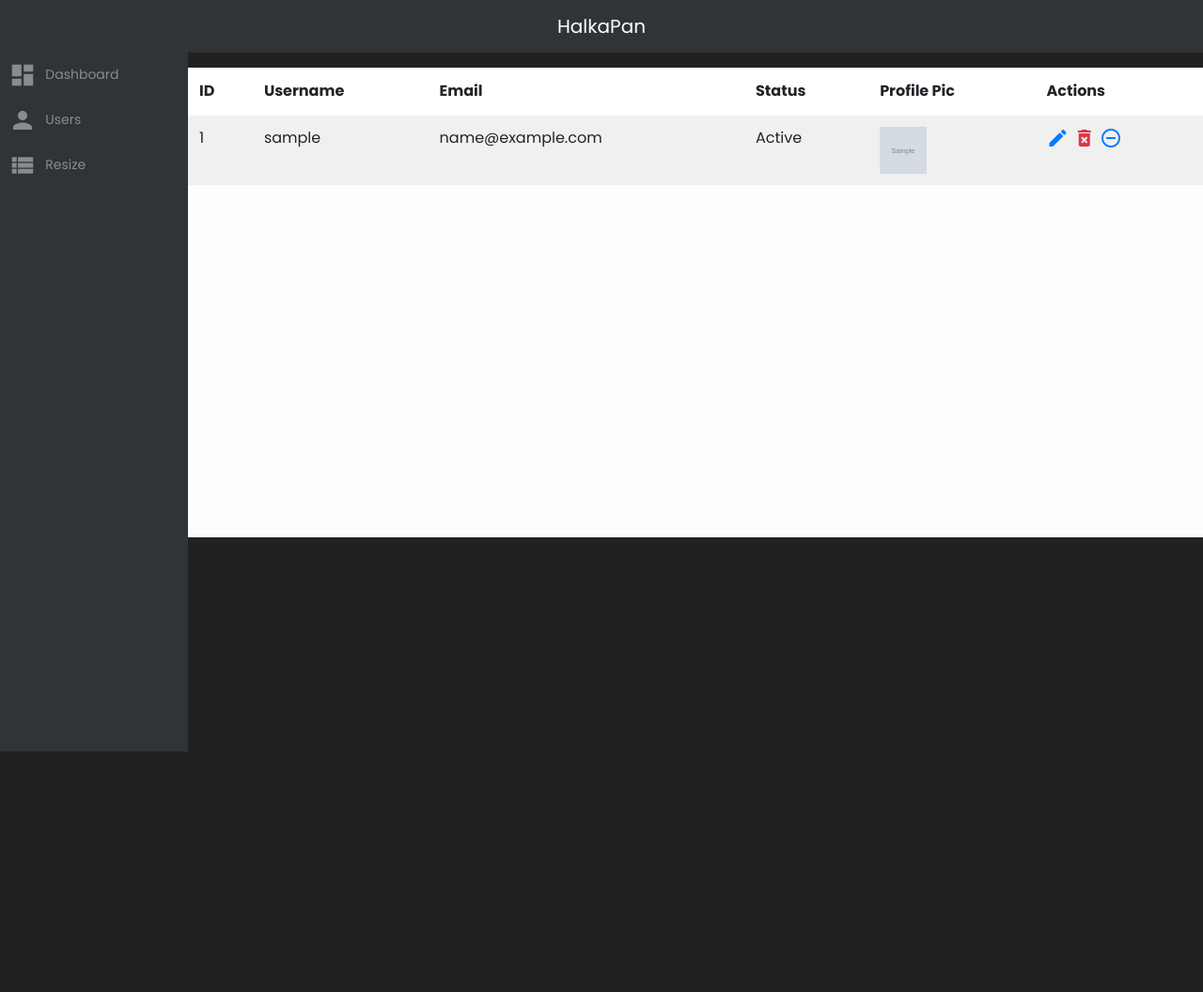
After one commit to rijalanupraj/halkapan, a Django app: page /myadmin/users/ in a window 1280 px wide. The commit adds this page. Shown: the whole page at 94% size. Run offline with Django 3.2, Linux system fonts and the light colour scheme; tables that the repository leaves empty hold one stand-in row (values such as "Sample post"); grey boxes marked "Sample" are stand-in pictures; some libraries are stand-ins or nearby versions.

Commit message:
Admin panel added
Still there are many errors

```diff
--- /dev/null
+++ b/myadmin/static/myadmin/css/admin-table.css
@@ -0,0 +1,5 @@
+th {
+    position: sticky;
+    top: 0;
+    background-color: white;
+}
--- /dev/null
+++ b/myadmin/static/myadmin/css/main-style.css
@@ -0,0 +1,128 @@
+@import url("https://fonts.googleapis.com/css?family=Poppins:400,600,700");
+@import url("https://fonts.googleapis.com/css?family=Courgette");
+.bg-mattBlackLight {
+  background-color: #303337;
+}
+
+.text-mattBlackLight {
+  color: #303337;
+}
+
+.bg-mattBlackDark, body, .nav-link:hover, .nav-link.active {
+  background-color: #212121;
+}
+
+.text-mattBlackDark {
+  color: #212121;
+}
+
+.bg-mattGray {
+  background-color: #878d8d;
+}
+
+.text-mattGray, body, .nav-link .icon, .nav-link .text {
+  color: #878d8d;
+}
+
+.bg-mattRed {
+  background-color: #ec6271;
+}
+
+.text-mattRed, .nav-link:hover .icon,
+.nav-link:hover .text, .nav-link.active .icon,
+.nav-link.active .text {
+  color: #ec6271;
+}
+
+* {
+  font-family: 'Poppins', sans-serif;
+}
+
+body {
+  height: 1000px;
+}
+
+.wrapper {
+  margin-top: 3.5rem;
+}
+
+.wrapper .sideMenu {
+  position: fixed;
+  top: 0;
+  bottom: 0;
+  margin: 3.5rem auto auto;
+  left: 0;
+  width: 12.5rem;
+  -webkit-transition: all ease 0.25s;
+  transition: all ease 0.25s;
+  -webkit-transform: translateX(-100%);
+          transform: translateX(-100%);
+  z-index: 2000;
+}
+
+.wrapper .content {
+  width: 100%;
+  margin-left: 0rem;
+  -webkit-transition: all ease 0.25s;
+  transition: all ease 0.25s;
+}
+
+.wrapper.active .sideMenu {
+  -webkit-transform: translateX(0);
+          transform: translateX(0);
+}
+
+.nav-link {
+  -webkit-box-align: center;
+      -ms-flex-align: center;
+          align-items: center;
+  display: block;
+  white-space: nowrap;
+}
+
+.nav-link .icon {
+  margin-right: 0.25rem;
+  font-size: 1.875rem;
+  vertical-align: middle;
+  height: 2rem;
+  width: 2rem;
+  display: -webkit-inline-box;
+  display: -ms-inline-flexbox;
+  display: inline-flex;
+  -webkit-box-pack: center;
+      -ms-flex-pack: center;
+          justify-content: center;
+  -webkit-box-align: center;
+      -ms-flex-align: center;
+          align-items: center;
+}
+
+.nav-link .text {
+  font-size: 0.875rem;
+}
+
+@media (min-width: 992px) {
+  .wrapper .sideMenu {
+    -webkit-transform: translateX(0);
+            transform: translateX(0);
+  }
+  .wrapper .content {
+    margin-left: 12.5rem;
+  }
+  .wrapper.active .sideMenu {
+    width: 5rem;
+  }
+  .wrapper.active .sideMenu .nav-link {
+    text-align: center;
+  }
+  .wrapper.active .sideMenu .nav-link .icon {
+    margin-right: 0;
+  }
+  .wrapper.active .sideMenu .nav-link .text {
+    display: none;
+  }
+  .wrapper.active .content {
+    margin-left: 5rem;
+  }
+}
+/*# sourceMappingURL=style.css.map */
--- /dev/null
+++ b/myadmin/static/myadmin/js/main-script.js
@@ -0,0 +1,16 @@
+$(document).ready(function() {
+  $('.sideMenuToggler').on('click', function() {
+    $('.wrapper').toggleClass('active');
+  });
+
+  var adjustSidebar = function() {
+    $('.sidebar').slimScroll({
+      height: document.documentElement.clientHeight - $('.navbar').outerHeight()
+    });
+  };
+
+  adjustSidebar();
+  $(window).resize(function() {
+    adjustSidebar();
+  });
+});
--- /dev/null
+++ b/myadmin/templates/myadmin/admin-users-view.html
@@ -0,0 +1,72 @@
+{% extends 'myadmin/adminbase/admin-base.html' %}
+
+{% load static %}}
+{% block title %}
+Dashboard | HalkaPan
+{% endblock %}
+
+{% block additional_head %}
+<link rel="stylesheet" href="{% static 'myadmin/css/admin-table.css' %}">
+{% endblock %}
+
+<!-- Main Content -->
+{% block main_content %}
+<div class="content">
+    <main class="container my-3" <div class="container-fluid">
+        <div class="row">
+            <div class="card-body table-responsive table-striped table-light p-0" style="height: 500px;">
+                <table class="table table-head-fixed text-nowrap">
+                    <thead>
+                        <tr>
+                            <th>ID</th>
+                            <th>Username</th>
+                            <th>Email</th>
+                            <th>Status</th>
+                            <th>Profile Pic</th>
+                            <th>Actions</th>
+                        </tr>
+                    </thead>
+                    <tbody>
+                        {% for user_object in object_list %}
+                        <tr>
+                            <td>{{user_object.id}}</td>
+                            <td>{{user_object.username}}</td>
+                            <td>{{user_object.email}}</td>
+                            <td>{% if user_object.is_active %}Active{% else %}InActive{% endif %}</td>
+                            <td><img src="{{user_object.profile.image.url}}" width="50" height="50" alt=""></td>
+                            <td>
+                                <a href="">
+                                    <span class="material-icons text-primary">
+                                        edit
+                                    </span>
+                                </a>
+                                {% if not request.user == user_object %}
+                                <a href="{% url 'myadmin:delete-user' user_object.username %}"
+                                    onclick="return confirm('Are you sure want to update this user?')">
+                                    <span class="material-icons text-danger">
+                                        delete_forever
+                                    </span>
+                                </a>
+                                {% endif %}
+                                {% if not user_object.is_staff %}<a
+                                    href="{% url 'myadmin:make-staff' user_object.username %}"><span
+                                        class="material-icons">
+                                        person_add
+                                    </span></a>
+                                {% else %} <a href="{% url 'myadmin:make-normal-user' user_object.username %}"><span
+                                        class="material-icons">
+                                        remove_circle_outline
+                                    </span></a>{% endif %}
+                            </td>
+                        </tr>
+                        {% endfor %}
+                    </tbody>
+                </table>
+            </div>
+
+        </div>
+
+    </main>
+</div>
+
+{% endblock %}
--- a/myadmin/templates/myadmin/adminbase/admin-base.html
+++ b/myadmin/templates/myadmin/adminbase/admin-base.html
@@ -15,12 +15,13 @@
     </title>
 
     <!-- Including css -->
-    {% include 'base/base_css.html' %}
+    {% include 'myadmin/adminbase/admin-css-base.html' %}
 
     <!-- Content for Page Specific head -->
     {% block additional_head %}
 
     {% endblock %}
+    </div>
 
 </head>
 
@@ -28,16 +29,14 @@
 
     <!-- Sidebar Component -->
     {% include 'myadmin/components/admin-sidebar.html' %}
-    <!-- Top Head Bar - which will be stretch from left to right and will be fixed -->
-    <div class="container-fluid d-block top-head-bar"></div>
-    <main class="pt-5">
-        <!-- Main Content -->
-        {% block main_content %}
 
-        {% endblock %}
-    </main>
+    <!-- Main Content -->
+    {% block main_content %}
+
+    {% endblock %}
+
     <!-- Including javascript -->
-    {% include 'base/base_js.html' %}
+    {% include 'myadmin/adminbase/admin-js-base.html' %}
 
     <!-- Content for Page Specific Extra content like:javascript -->
     {% block additional_body %}
--- /dev/null
+++ b/myadmin/templates/myadmin/adminbase/admin-css-base.html
@@ -0,0 +1,14 @@
+{% load static %}
+<!-- Bootstrap CSS -->
+<link rel="stylesheet" href="https://cdn.jsdelivr.net/npm/bootstrap@4.6.0/dist/css/bootstrap.min.css"
+    integrity="sha384-B0vP5xmATw1+K9KRQjQERJvTumQW0nPEzvF6L/Z6nronJ3oUOFUFpCjEUQouq2+l" crossorigin="anonymous">
+
+<!-- Font Awesome -->
+<link rel="stylesheet" href="https://cdnjs.cloudflare.com/ajax/libs/font-awesome/5.14.0/css/all.min.css"
+    integrity="sha512-1PKOgIY59xJ8Co8+NE6FZ+LOAZKjy+KY8iq0G4B3CyeY6wYHN3yt9PW0XpSriVlkMXe40PTKnXrLnZ9+fkDaog=="
+    crossorigin="anonymous" />
+<link rel="stylesheet"
+    href="https://cdnjs.cloudflare.com/ajax/libs/material-design-icons/3.0.1/iconfont/material-icons.min.css"
+    integrity="sha256-x8PYmLKD83R9T/sYmJn1j3is/chhJdySyhet/JuHnfY=" crossorigin="anonymous" />
+<!-- Own Css -->
+<link rel="stylesheet" href="{% static 'myadmin/css/main-style.css' %}">
--- /dev/null
+++ b/myadmin/templates/myadmin/adminbase/admin-js-base.html
@@ -0,0 +1,13 @@
+{% load static %}
+<!-- jQuery first, then Popper.js, then Bootstrap JS -->
+<script src="https://code.jquery.com/jquery-3.6.0.js" integrity="sha256-H+K7U5CnXl1h5ywQfKtSj8PCmoN9aaq30gDh27Xc0jk="
+    crossorigin="anonymous"></script>
+<script src="https://cdn.jsdelivr.net/npm/popper.js@1.16.1/dist/umd/popper.min.js"
+    integrity="sha384-9/reFTGAW83EW2RDu2S0VKaIzap3H66lZH81PoYlFhbGU+6BZp6G7niu735Sk7lN"
+    crossorigin="anonymous"></script>
+<script src="https://cdn.jsdelivr.net/npm/bootstrap@4.6.0/dist/js/bootstrap.min.js"
+    integrity="sha384-+YQ4JLhjyBLPDQt//I+STsc9iw4uQqACwlvpslubQzn4u2UU2UFM80nGisd026JF"
+    crossorigin="anonymous"></script>
+
+<!-- Own Css -->
+<script src="{% static 'myadmin/js/main-script.js' %}"></script>
--- a/myadmin/templates/myadmin/components/admin-sidebar.html
+++ b/myadmin/templates/myadmin/components/admin-sidebar.html
@@ -1,40 +1,39 @@
-{% url 'accounts:login' as login_url %}
-{% url 'accounts:logout' as logout_url %}
-{% url 'accounts:register' as register_url %}
-{% url 'search:query' as search_query_url %}
-<aside class="sidebar">
-    <div class="toggle">
-        <a href="#" class="burger js-menu-toggle" data-toggle="collapse" data-target="#main-navbar">
-            <span></span>
-        </a>
-    </div>
-    <div class="side-inner">
+{% load static %}
+<nav class="navbar navbar-expand-lg navbar-dark bg-mattBlackLight fixed-top">
+    <button class="navbar-toggler sideMenuToggler" type="button">
+        <span class="navbar-toggler-icon"></span>
+    </button>
 
-        <div class="nav-menu">
-            <ul>
-
+    <a class="navbar-brand mx-auto" href="#">HalkaPan</a>
+</nav>
+<div class="wrapper d-flex">
+    <div class="sideMenu bg-mattBlackLight">
+        <div class="sidebar">
+            <ul class="navbar-nav">
+                <li class="nav-item">
+                    <a href="" class="nav-link px-2">
+                        <i class="material-icons icon">
+                            dashboard
+                        </i>
+                        <span class="text">Dashboard</span>
+                    </a>
                 </li>
-                <li><a href="#"><span class="fas fa-home mr-3"></span>Home</a></li>
-                <li><a href="#"><span class="fas fa-seedling mr-3"></span>Feed</a></li>
-                <li><a href="#"><span class="fas fa-user mr-3"></span>Users</a></li>
-                <li class="accordion">
-                    <a href="#" data-toggle="collapse" data-target="#collapseOne" aria-expanded="false"
-                        aria-controls="collapseOne" class="collapsible">
-                        <span class="fa fa-bomb mr-3"></span>Others
+                <li class="nav-item">
+                    <a href="" class="nav-link px-2">
+                        <i class="material-icons icon">
+                            person
+                        </i>
+                        <span class="text">Users</span>
                     </a>
-
-                    <div id="collapseOne" class="collapse" aria-labelledby="headingOne">
-                        <div>
-                            <ul>
-                                <li><a href="#">Other 1</a></li>
-                                <li><a href="#">Others 2</a></li>
-                                <li><a href="#">Other 3</a></li>
-                            </ul>
-                        </div>
-                    </div>
+                </li>
+                <li class="nav-item">
+                    <a href="#" class="nav-link px-2 sideMenuToggler">
+                        <i class="material-icons icon expandView ">
+                            view_list
+                        </i>
+                        <span class="text">Resize</span>
+                    </a>
                 </li>
             </ul>
         </div>
     </div>
-
-</aside>
--- a/myadmin/urls.py
+++ b/myadmin/urls.py
@@ -1,8 +1,17 @@
 # External Import
 from django.urls import path
+
+# Internal Import
+from . import views
 
 app_name = 'myadmin'
 
 urlpatterns = [
+    path('', views.dashboard, name='admin-dashboard'),
+    path('users/', views.UserListView.as_view(), name='admin-users'),
+    path('delete-user/<str:username>', views.delete_user, name='delete-user'),
+    path('make-staff/<str:username>', views.make_staff, name="make-staff"),
+    path('make-normal-user/<str:username>',
+         views.make_normal_user, name="make-normal-user"),
 
 ]
--- a/myadmin/views.py
+++ b/myadmin/views.py
@@ -1,3 +1,56 @@
+# External Import
 from django.shortcuts import render
+from django.views.generic import (
+    ListView,
+    DetailView,
+    CreateView,
+    UpdateView,
+    DeleteView
+)
+from django.contrib.auth.mixins import (
+    LoginRequiredMixin,
+    UserPassesTestMixin,
+)
+from django.contrib.auth.mixins import PermissionRequiredMixin
 
-# Create your views here.
+from django.contrib.auth import get_user_model
+from .decorators import *
+
+UserModel = get_user_model()
+
+
+def dashboard(request):
+    return render(request, 'myadmin/dashboard.html')
+
+
+class UserListView(ListView, PermissionRequiredMixin):
+    permission_required = 'is_staff'
+    template_name = "myadmin/admin-users-view.html"
+
+    def get_queryset(self):
+        return UserModel.objects.all()
+
+
+@admin_only
+def delete_user(request, username):
+    user = UserModel.objects.get(username=username)
+    user.delete()
+    return redirect('/myadmin/users')
+
+
+@admin_only
+def make_staff(request, username):
+    user = UserModel.objects.get(username=username)
+    user.is_staff = True
+    user.save()
+    return redirect('/myadmin/users')
+
+
+@admin_only
+def make_normal_user(request, username):
+    user = UserModel.objects.get(username=username)
+    user.is_staff = False
+    user.is_admin = False
+    user.is_superuser = False
+    user.save()
+    return redirect('/myadmin/users')
```
Also changed, not shown: myadmin/decorators.py (added, +32 -0 lines), myadmin/templates/myadmin/dashboard.html (added, +33 -0 lines).
